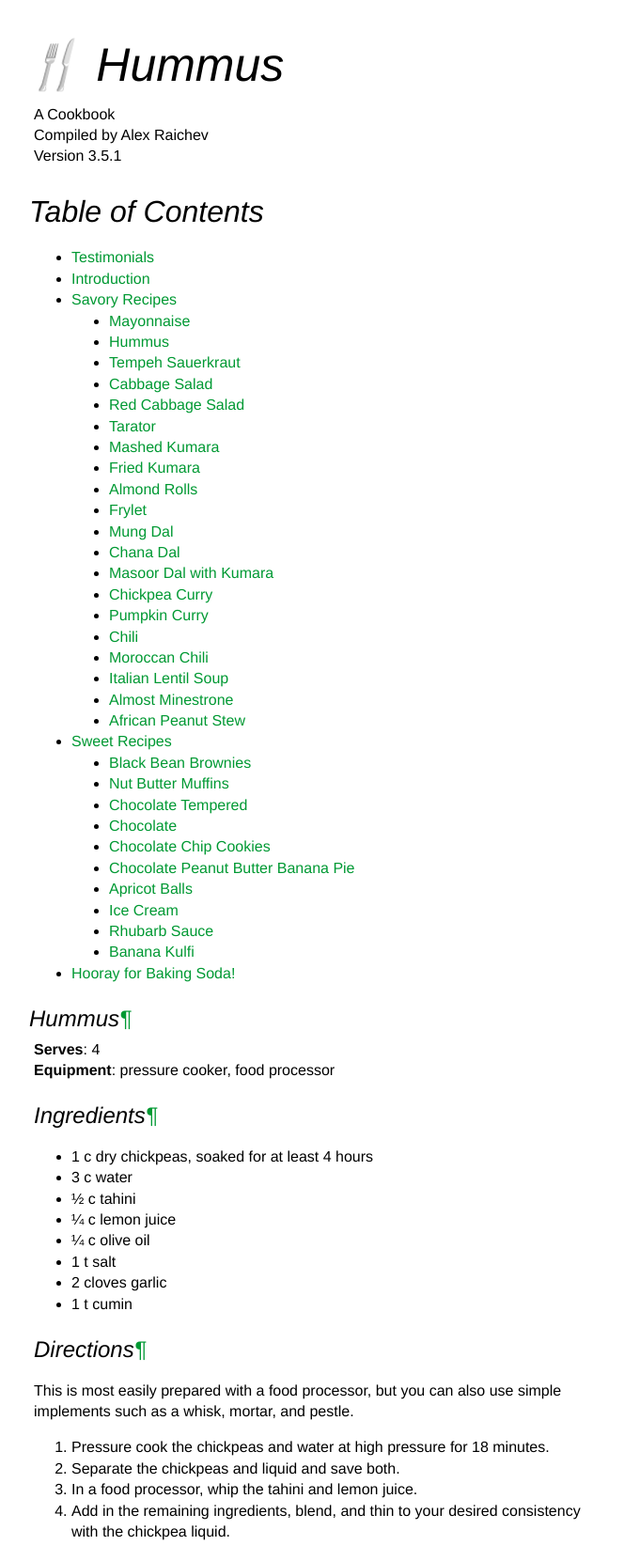
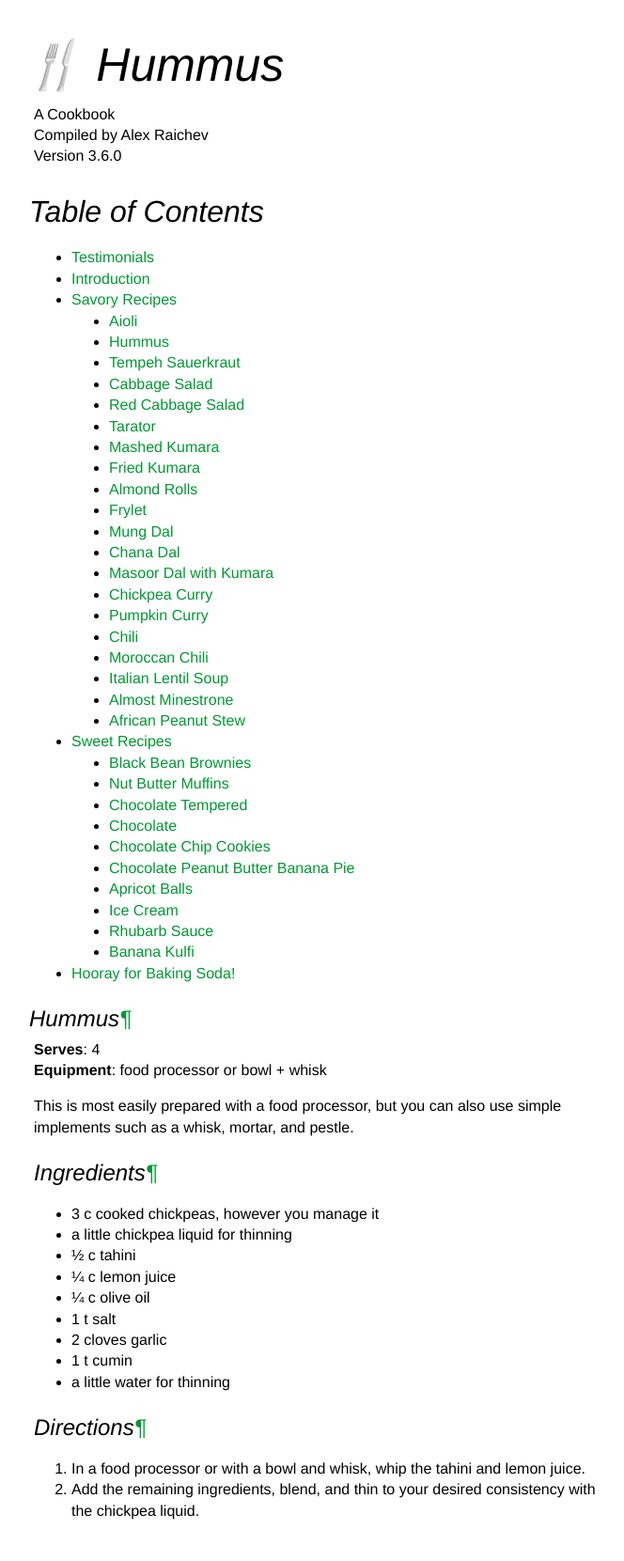
Before and after one commit to araichev/vegehead, a Sphinx documentation site: the page built from docs/recipes/hummus.rst, in a window 1280 px wide. Shown: the whole page at 94% size, without its empty margins (304-968 px from the left). Built offline with Sphinx 7.4.7, drawn with Linux system fonts in a browser that asks for light colours; after the commit the page ends 1639 px from its top, so only the background shows below that.

Commit message:
- Added aioli recipe. - Removed mayonnaise recipe. - Tweaked hummus recipe. - Tweaked kulfi recipe. - Reduced water in chana dal recipe.

```diff
--- a/docs/conf.py
+++ b/docs/conf.py
@@ -52,7 +52,7 @@ copyright = u'CC BY-NC-SA 4.0'
 # built documents.
 #
 # The short X.Y version.
-version = '3.5.1'
+version = '3.6.0'
 
 # The language for content autogenerated by Sphinx. Refer to documentation
 # for a list of supported languages.
--- a/docs/index.rst
+++ b/docs/index.rst
@@ -1,6 +1,7 @@
 .. toctree::
     :maxdepth: 2
     :titlesonly:
+
 
     testimonials
     introduction
--- a/docs/recipes/banana_kulfi.rst
+++ b/docs/recipes/banana_kulfi.rst
@@ -8,7 +8,7 @@ This recipe is vegan even.
 Ingredients
 ===========
 - 2 ripe bananas
-- 5 t sugar, date syrup, or maple syrup
+- 4--5 t sugar, date syrup, or maple syrup
 - ½ c coconut cream
 - ½ c peanut butter
 - 1 t vanilla extract
--- a/docs/recipes/chana_dal.rst
+++ b/docs/recipes/chana_dal.rst
@@ -7,7 +7,7 @@ Chana Dal
 Ingredients
 ------------
 - 1½ c     dried chana dal or yellow split peas, washed and soaked for at least 1 hour
-- 6 c       water
+- 5 c       water
 - 1 t       ground turmeric
 - 3         thin slices unpeeled ginger
 - ½ t     garam masala
--- a/docs/recipes/hummus.rst
+++ b/docs/recipes/hummus.rst
@@ -1,25 +1,25 @@
 Hummus
 =======
 | **Serves**: 4
-| **Equipment**: pressure cooker, food processor
+| **Equipment**: food processor or bowl + whisk
+
+This is most easily prepared with a food processor, but you can also use simple implements such as a whisk, mortar, and pestle.
 
 Ingredients
 ------------
-- 1   c   dry chickpeas, soaked for at least 4 hours
-- 3   c   water
+- 3 c cooked chickpeas, however you manage it
+- a little chickpea liquid for thinning
 - ½  c  tahini
 - ¼  c  lemon juice
 - ¼  c  olive oil
 - 1   t   salt
 - 2       cloves garlic
 - 1   t   cumin
+- a little water for thinning
 
 
 Directions
 -----------
-This is most easily prepared with a food processor, but you can also use simple implements such as a whisk, mortar, and pestle.
 
-#. Pressure cook the chickpeas and water at high pressure for 18 minutes.
-#. Separate the chickpeas and liquid and save both.
-#. In a food processor, whip the tahini and lemon juice.
-#. Add in the remaining ingredients, blend, and thin to your desired consistency with the chickpea liquid.
+#. In a food processor or with a bowl and whisk, whip the tahini and lemon juice.
+#. Add the remaining ingredients, blend, and thin to your desired consistency with the chickpea liquid.
--- a/docs/savory.rst
+++ b/docs/savory.rst
@@ -5,7 +5,7 @@ Savory Recipes
 
 .. toctree::
 
-    recipes/mayonnaise
+    recipes/aioli
     recipes/hummus
 
     recipes/tempeh_sauerkraut
```
Also changed, not shown: README.rst (+9 -0 lines), docs/recipes/aioli.rst (added, +22 -0 lines).
